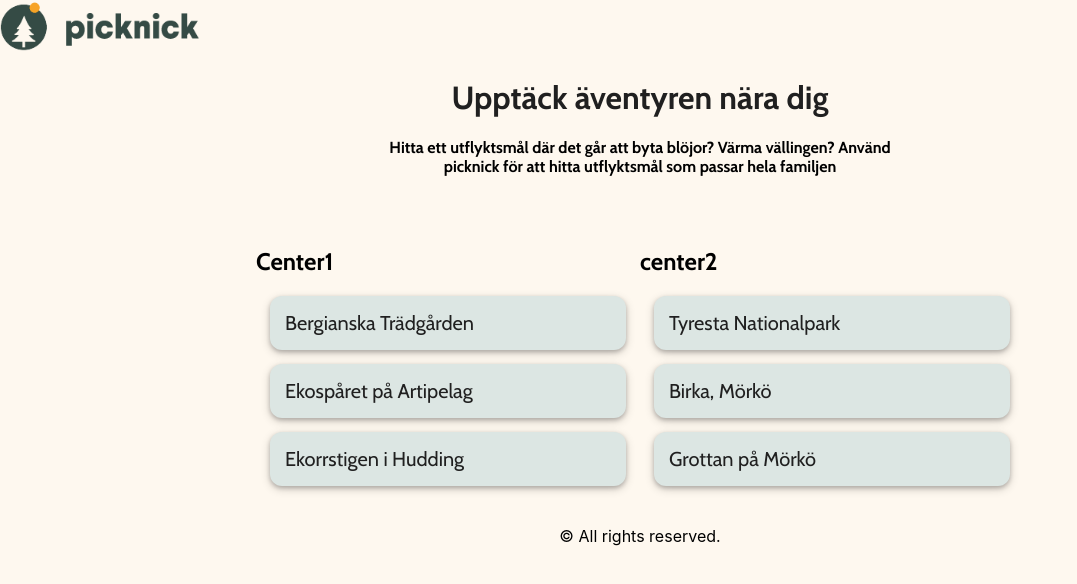
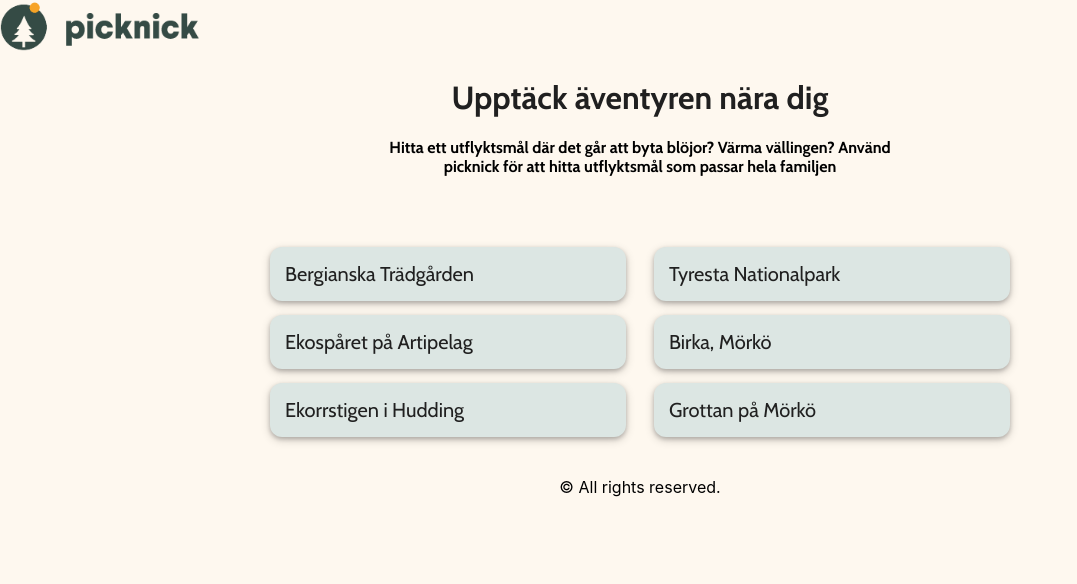
Before and after one commit to Soljojjo/Picknick, a React (Create React App) app: page / in a window 1280 px wide. Shown: the top 584 px of the page, without its empty margins (0-1077 px from the left). Built offline with nearby package versions, Linux system fonts and the light colour scheme; no server answers.

Commit message:
Cewnter 1 och 2 är borttaget

```diff
--- a/src/project/MainMenu.js
+++ b/src/project/MainMenu.js
@@ -51,11 +51,11 @@ const TvPrograms = () => {
 
 
         <div class="center-column1">
-            <h2>Center1</h2>
+            <h2></h2>
             <Sidebar />
         </div>
         <div class="center-column2">
-            <h2>center2</h2>
+            <h2></h2>
             <Sidebar2 />
         </div>
         <div class="right-column">
```
